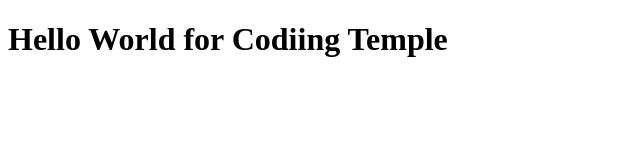
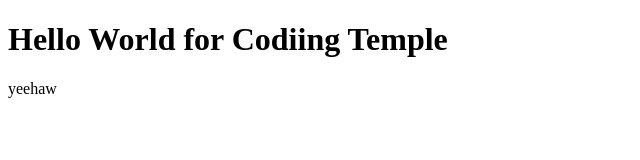
Before and after one commit to btalley07/group_project_rangers_63, a plain HTML site: page index.html in a window 1280 px wide. Shown: the full height of the page, 0-640 px from the left. Drawn offline with Linux system fonts and the light colour scheme.

Commit message:
added yeehaw

```diff
--- a/index.html
+++ b/index.html
@@ -9,5 +9,6 @@
 </head>
 <body>
     <h1>Hello World for Codiing Temple</h1>
+    <p>yeehaw</p>
 </body>
 </html>
```
